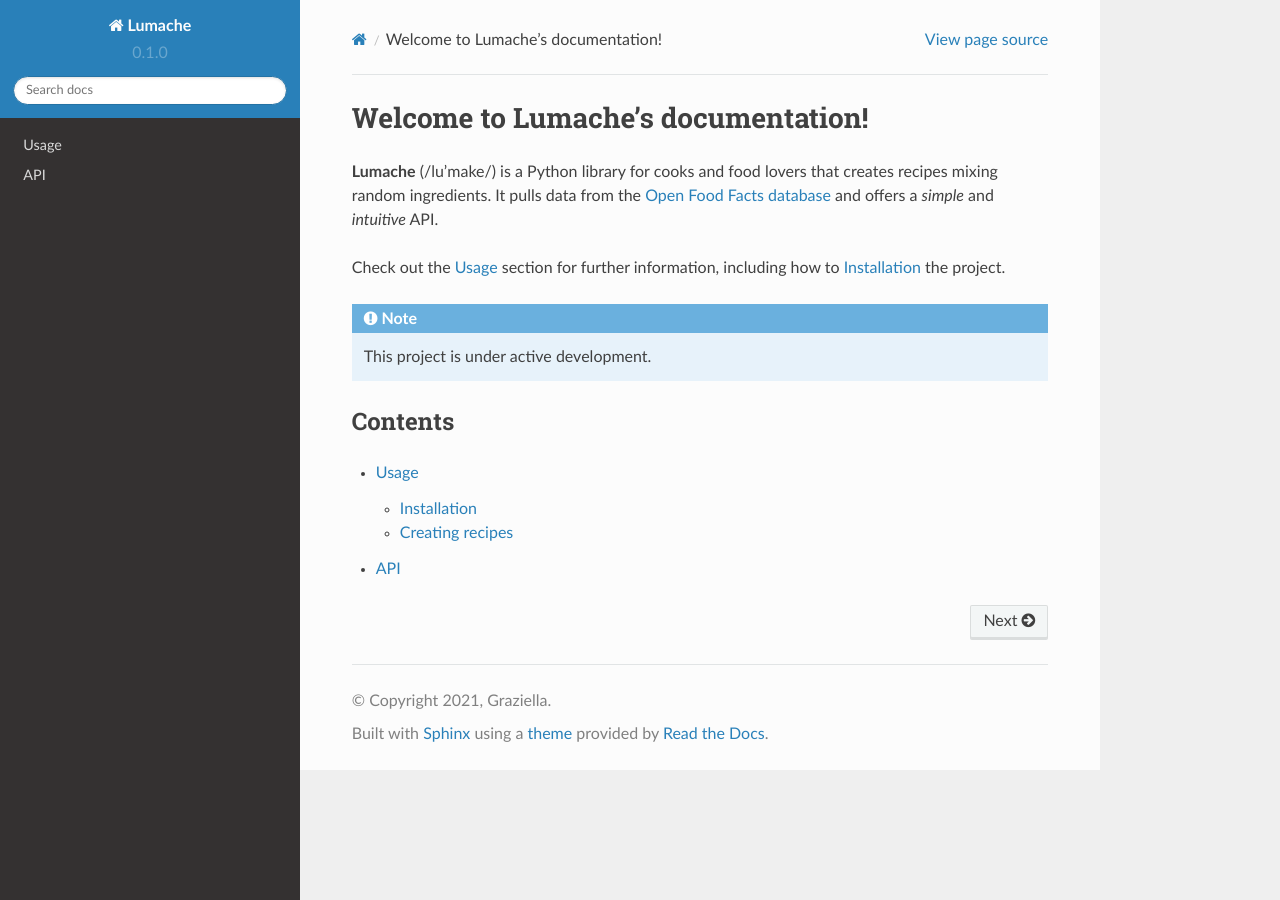
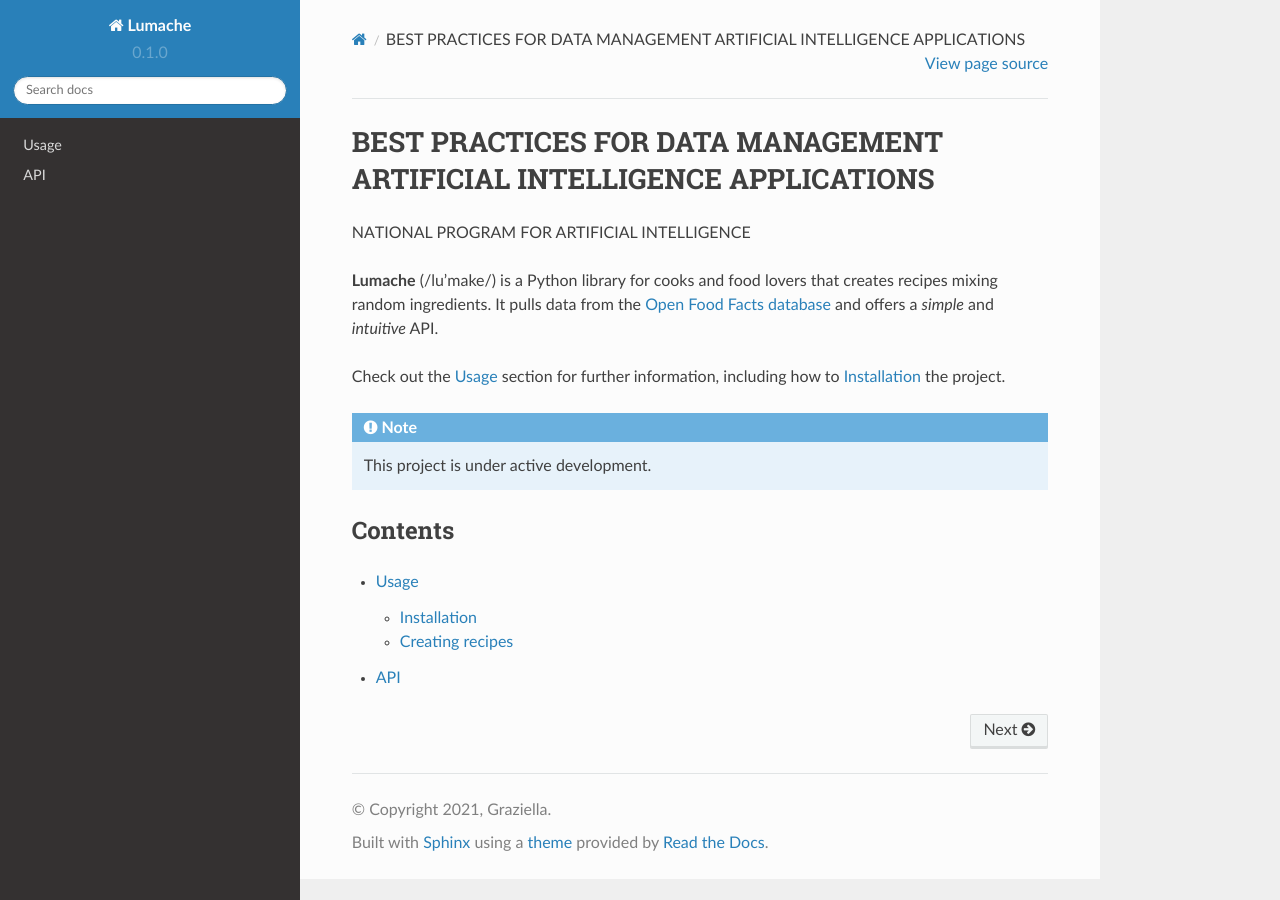
Before and after one commit to Musab0/DataGuide, a Sphinx documentation site: the page built from docs/source/index.rst, in a window 1280 px wide. Built offline with Sphinx 7.4.7 and the Read the Docs theme 2.0.0, drawn with Linux system fonts in a browser that asks for light colours.

Commit message:
Update index.rst

```diff
--- a/docs/source/index.rst
+++ b/docs/source/index.rst
@@ -1,5 +1,6 @@
-Welcome to Lumache's documentation!
+BEST PRACTICES FOR DATA MANAGEMENT ARTIFICIAL INTELLIGENCE APPLICATIONS
 ===================================
+NATIONAL PROGRAM FOR ARTIFICIAL INTELLIGENCE
 
 **Lumache** (/lu'make/) is a Python library for cooks and food lovers
 that creates recipes mixing random ingredients.
```
